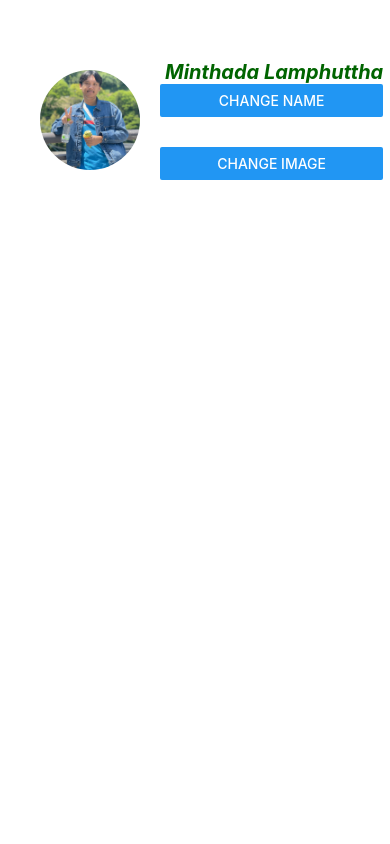
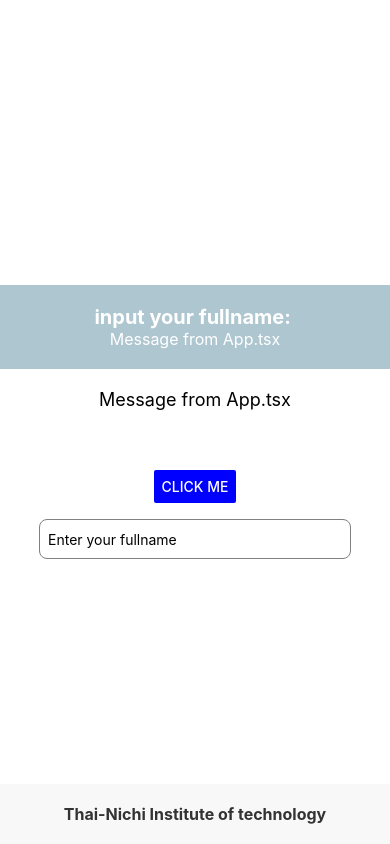
Before and after one commit to MasterAvocado1150/2113110957_React, a React Native app: screen / in a window 390 px wide. Built offline with nearby package versions, Linux system fonts and the light colour scheme.

Commit message:
UseStateExample, input, UseEffectExample

```diff
--- a/App.tsx
+++ b/App.tsx
@@ -1,14 +1,51 @@
-import { View, Text } from 'react-native'
-import React from 'react'
-import ProfileScreen from './components/ProfileScreen'
+import { StatusBar } from "expo-status-bar";
+import { StyleSheet, Text, View, Button, Alert, TextInput } from "react-native";
+import AppFooter from "./components/AppFooter";
+import AppHeader from "./components/AppHeader";
+import Content from "./components/Content";
+import { stylesPractice } from "./styles/style";
+import React, { useState, useEffect } from "react";
 
+export default function App(): React.JSX.Element {
+  const [fullname, setfullname] = useState("");
+  const [message, setmessage] = useState("Message from App.tsx");
+  const [footerMessage, setFooterMessage] = useState(
+    "Thai-Nichi Institute of technology"
+  );
 
-const App = ():React.JSX.Element => {
+  useEffect(() => {
+    console.log("Component has mounted");
+  }, []);
+
+  useEffect(() => {
+    console.log(`Fullname has changed to : ${fullname}`);
+  }, [fullname]);
+
   return (
-    <View>
-      <ProfileScreen/>
+    <View style={styles.container}>
+      <AppHeader fullname={fullname} message={message} />
+
+      <Content message={message} fullname= {fullname}/>
+
+      <AppFooter footerMessage={footerMessage} />
+      {/* <StatusBar style="auto" /> */}
+
+      <View style={{alignItems:"center"}}>
+        <TextInput
+          style={stylesPractice.input}
+          placeholder="Enter your fullname"
+          value={fullname}
+          onChangeText={setfullname}
+        />
+      </View>
     </View>
-  )
+  );
 }
 
-export default App
+const styles = StyleSheet.create({
+  container: {
+    flex: 1,
+    backgroundColor: "#fff",
+    justifyContent: "center",
+  },
+});
--- a/components/AppFooter.tsx
+++ b/components/AppFooter.tsx
@@ -1,31 +1,17 @@
 import { StyleSheet, Text, View } from "react-native";
 import React from "react";
+import { stylesPractice } from "../styles/style";
 
-const AppFooter = (): React.JSX.Element => {
-  const hello = "Thai-Nichi institute of tecnnlogy";
+type FooterProps = {
+  footerMessage: string;
+};
+
+const AppFooter = ({footerMessage}:FooterProps): React.JSX.Element => {
   return (
-    <View style={styles.footer}>
-      <Text style={styles.footerText} >{hello}</Text>
+    <View style={stylesPractice.footer}>
+      <Text style={stylesPractice.footerText} >{footerMessage}</Text>
     </View>
   );
 };
 
 export default AppFooter;
-
-const styles = StyleSheet.create({
-  footer: {
-    backgroundColor: "#f8f8f8",
-    padding: 20,
-    alignItems: "center",
-    justifyContent: "center",
-    position: "absolute",
-    left: 0,
-    right: 0,
-    bottom: 0,
-  },
-  footerText: {
-    fontSize: 16,
-    fontWeight: "bold",
-    color: "#333",
-  },
-});
--- a/components/AppHeader.tsx
+++ b/components/AppHeader.tsx
@@ -1,41 +1,24 @@
 import { View, Text, StyleSheet } from "react-native";
 import React from "react";
+import { stylesPractice } from "../styles/style";
 
 type AppHeaderProps = {
-  title: string;
-  title2: string;
+  fullname: string;
+  message: string;
 };
 
-const AppHeader = ({title, title2}: AppHeaderProps): React.JSX.Element => {
+const AppHeader = ({fullname, message}: AppHeaderProps): React.JSX.Element => {
   return (
-    <View style={styles.header}>
-      <Text style={styles.headerText}>
-        {title}
+    <View style={stylesPractice.header}>
+      <Text style={stylesPractice.headerText}>
+        input your fullname: {fullname}
       </Text>
 
-      <Text style={styles.subtitleText}>
-        {title2}
+      <Text style={stylesPractice.subtitleText}>
+        {message}
       </Text>
     </View>
   );
 };
 
 export default AppHeader;
-
-const styles = StyleSheet.create({
-  header: {
-    backgroundColor: "#AEC6CF",
-    padding: 20,
-    alignItems: "center",
-    justifyContent: "center",
-  },
-  headerText: {
-    fontSize: 20,
-    fontWeight: "bold",
-    color: "#fff",
-  },
-  subtitleText: {
-    fontSize: 16,
-    color: "#fff",
-  },
-});
--- a/components/Content.tsx
+++ b/components/Content.tsx
@@ -1,18 +1,33 @@
 import { Alert, StyleSheet, Text, View, Button } from "react-native";
 import React from "react";
+import { stylesPractice } from "../styles/style";
 
-const Content = () => {
+
+type ContentProps = {
+  message: string;
+  fullname: string;
+};
+
+const Content = ({message, fullname}:ContentProps) => {
   const onClickMe = () => {
     Alert.alert("Hello", "Input your fullname");
   };
 
+  const [displayFullname, setDisplayFullname] = React.useState('');
+
+  const handButtonClick = () => {
+    setDisplayFullname(fullname);
+    Alert.alert("Hello" , `Input your fullname : ${fullname}`);
+  }
+
   return (
-    <View style={styles.content}>
-      <Text style={styles.text}>Message from App.tsx</Text>
+    <View style={stylesPractice.content}>
+      <Text style={stylesPractice.text}>{message}</Text>
+      <Text style={stylesPractice.text}>{displayFullname}</Text>
 
       <Button
         title="Click Me"
-        onPress={onClickMe}
+        onPress={handButtonClick}
         color="blue"
         /* onPress={() => {
           Alert.alert("Hi", "React Native is fun");
@@ -23,15 +38,3 @@
 };
 
 export default Content;
-
-const styles = StyleSheet.create({
-  content: {
-    flex: 1,
-    alignItems: "center",
-    justifyContent: "center",
-  },
-  text: {
-    fontSize: 18,
-    marginBottom: 20,
-  },
-});
--- a/styles/style.ts
+++ b/styles/style.ts
@@ -1,36 +1,102 @@
-import { StyleSheet } from "react-native"
+import { StyleSheet } from "react-native";
 
- export default StyleSheet.create ({
+export default StyleSheet.create({
   container: {
     alignItems: "center",
     padding: 20,
     borderColor: "#7fff00", // burlywood color
   },
   profileImg: {
-    borderRadius:50,
-    width:100,
-    height:100,
-    marginRight:20,
+    borderRadius: 50,
+    width: 100,
+    height: 100,
+    marginRight: 20,
   },
-  profileContainer:{
-    flexDirection:"row",
-    alignItems:"center",
-    width:"100%",
-    padding:20,
-    borderRadius:10,
-    backgroundColor:"white",
-    elevation:10,
-    marginTop:20,
-    shadowColor: "#006400"
+  profileContainer: {
+    flexDirection: "row",
+    alignItems: "center",
+    width: "100%",
+    padding: 20,
+    borderRadius: 10,
+    backgroundColor: "white",
+    elevation: 10,
+    marginTop: 20,
+    shadowColor: "#006400",
   },
-  profileName:{
-    fontSize:20,
+  profileName: {
+    fontSize: 20,
     marginLeft: 5,
     fontWeight: "bold",
     color: "#006400",
-    fontStyle: 'italic',
+    fontStyle: "italic",
   },
-  btmargin:{
-    marginTop:30,
-  }
-})
+  btmargin: {
+    marginTop: 30,
+  },
+});
+
+const stylesPractice = StyleSheet.create({
+  container: {
+    flex: 1,
+    justifyContent: 'center',
+    alignItems: 'center',
+    padding: 16,
+    backgroundColor: '#ffffff'
+    },
+
+  header: {
+    backgroundColor: "#AEC6CF",
+    padding: 20,
+    alignItems: "center",
+    justifyContent: "center",
+  },
+  headerText: {
+    fontSize: 20,
+    fontWeight: "bold",
+    color: "#fff",
+  },
+  subtitleText: {
+    fontSize: 16,
+    color: "#fff",
+  },
+
+
+  content: {
+    alignItems: "center",
+    justifyContent: "center",
+  },
+  text: {
+    fontSize: 18,
+    marginBottom: 20,
+    marginTop: 20
+  },
+
+  footer: {
+    backgroundColor: "#f8f8f8",
+    padding: 20,
+    alignItems: "center",
+    justifyContent: "center",
+    position: "absolute",
+    left: 0,
+    right: 0,
+    bottom: 0,
+  },
+  footerText: {
+    fontSize: 16,
+    fontWeight: "bold",
+    color: "#333",
+  },
+
+  input: {
+    height: 40,
+    borderColor: 'gray',
+    borderWidth: 1,
+    marginTop: 16,
+    paddingHorizontal: 8,
+    width: '80%',
+    borderRadius: 8,
+    alignItems: "center"
+    }
+});
+
+export {stylesPractice};
```
Also changed, not shown: App1-EX1.tsx (+4 -5 lines), App2.tsx (added, +16 -0 lines), components/UseEffectExample.tsx (added, +39 -0 lines).
